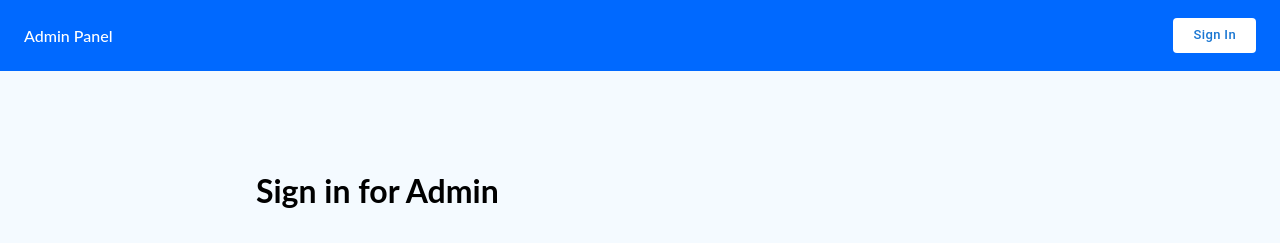
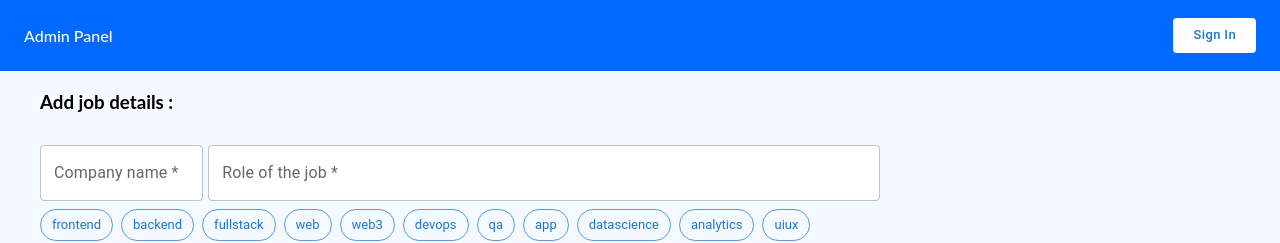
Before and after one commit to Jnanashish/ip-admin, a React (Create React App) app: page /addjob in a window 1280 px wide. Before the commit this address led to /. Shown: the top 243 px of the page. Built offline with nearby package versions, Linux system fonts and the light colour scheme; no server answers.

Commit message:
company logo issue fixed

```diff
--- a/src/pages/AddJobs.js
+++ b/src/pages/AddJobs.js
@@ -7,10 +7,10 @@ import AddjobsComponent from "../widgets/Addjobs";
 function Addjobs() {
     const context = useContext(UserContext);
 
-    // if user is not logedin redirect to homepage
-    if (!context.user?.email) {
-        return <Navigate to="/" />;
-    }
+    // // if user is not logedin redirect to homepage
+    // if (!context.user?.email) {
+    //     return <Navigate to="/" />;
+    // }
 
     return (
         <>
--- a/src/widgets/Addjobs/Helpers/index.js
+++ b/src/widgets/Addjobs/Helpers/index.js
@@ -21,7 +21,7 @@ export const generateLastDatetoApplyHelper = () => {
 // get company details if there is any based on company name
 export const getCompanyDetailsHelper = async (companyName) => {
     const data = await get(`${apiEndpoint.get_company_details}?companyname=${companyName}`);
-    if (!!data?.largeLogo || !!data?.smallLogo) {
+    if (!!data[0]?.largeLogo || !!data[0]?.smallLogo) {
         showInfoToast(`${companyName} Logo found in database`);
     } else {
         showWarnToast(`${companyName} Logo not found, upload manually`);
--- a/src/widgets/Addjobs/index.js
+++ b/src/widgets/Addjobs/index.js
@@ -148,11 +148,11 @@ const AddjobsComponent = () => {
 
         if (!!jobdetails.companyName) {
             const data = await getCompanyDetailsHelper(jobdetails.companyName);
-            if (!!data?.largeLogo) handleCompanyDetailChange("largeLogo", data?.largeLogo);
-            if (!!data?.smallLogo) {
+            if (!!data[0]?.largeLogo) handleCompanyDetailChange("largeLogo", data[0]?.largeLogo);
+            if (!!data[0]?.smallLogo) {
                 setIsCompaneydetailsPresent(true);
-                handleCompanyDetailChange("smallLogo", data?.smallLogo);
-                handleJobdetailsChange("imagePath", data?.smallLogo);
+                handleCompanyDetailChange("smallLogo", data[0]?.smallLogo);
+                handleJobdetailsChange("imagePath", data[0]?.smallLogo);
             }
         }
     };
```
